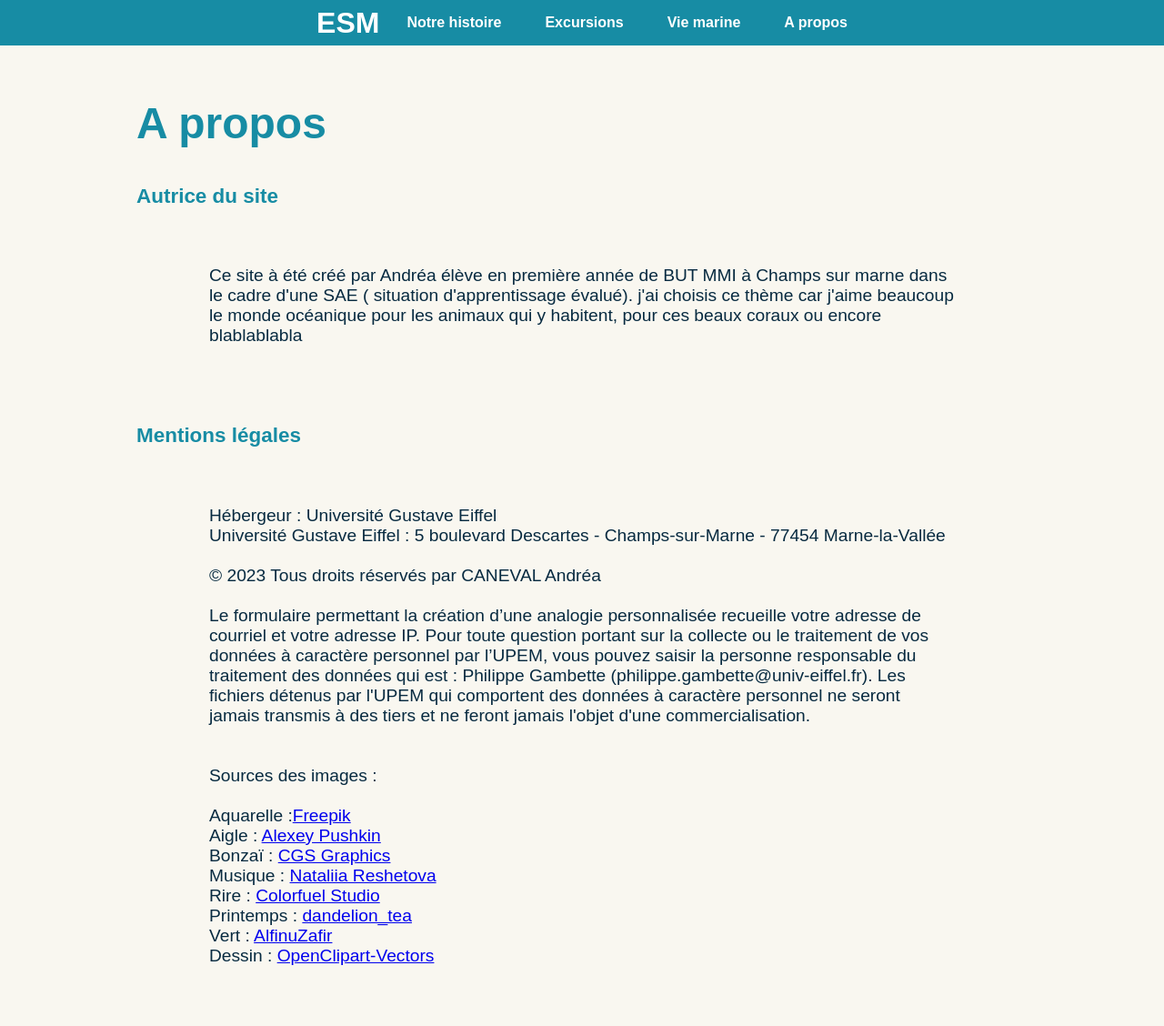
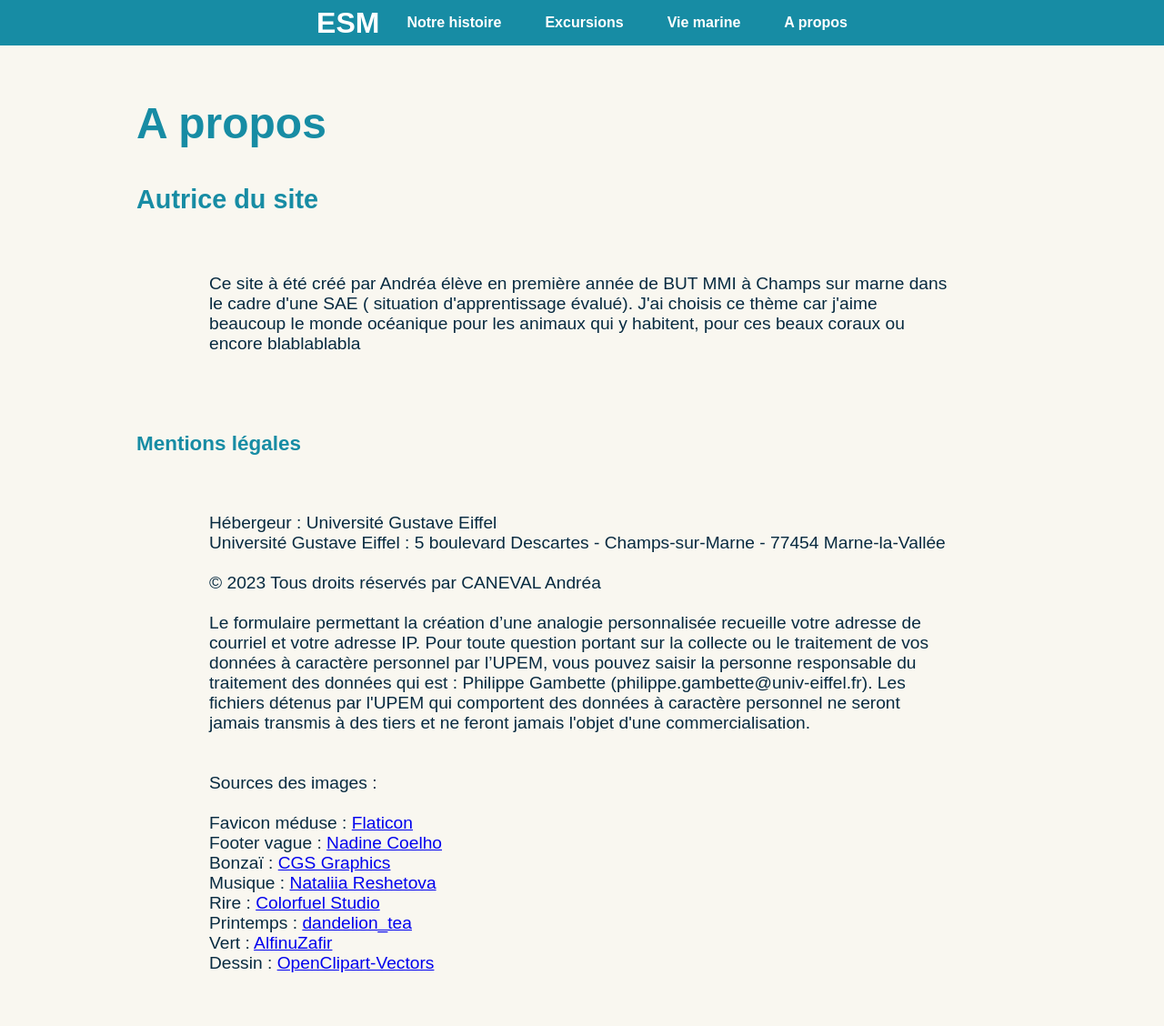
Before and after one commit to Andie4/R-saWeb, a PHP site: page /aPropos.php in a window 1280 px wide. Shown: the top 1128 px of the page at 91% size. Run offline with PHP 8.4, Linux system fonts and the light colour scheme.

Commit message:
Update aPropos.php

```diff
--- a/Resaweb-DeepBlue/aPropos.php
+++ b/Resaweb-DeepBlue/aPropos.php
@@ -8,6 +8,7 @@
     <link rel="preconnect" href="https://fonts.gstatic.com" crossorigin>
     <link href="https://fonts.googleapis.com/css2?family=Montserrat:ital,wght@0,551;1,551&display=swap" rel="stylesheet">
     <link rel="stylesheet" href="style.css">
+    <link rel="icon" href="images/meduse.png">
 </head>
 <body>
 
@@ -30,8 +31,8 @@
 
     <section class="aPropos ">
         <h1 class="titrePages">A propos</h1>
-        <h3 class="titresParagraphes">Autrice du site</h3><br>
-        <p class="paragraphe">Ce site à été créé par <span>Andréa</span> élève en première année de BUT MMI à Champs sur marne dans le cadre d'une SAE ( situation d'apprentissage évalué). j'ai choisis ce thème car j'aime beaucoup le monde océanique pour les animaux qui y habitent, pour ces beaux coraux ou encore blablablabla </p> <br><br>
+        <h2 class="titresParagraphes">Autrice du site</h2><br>
+        <p class="paragraphe">Ce site à été créé par <span>Andréa</span> élève en première année de BUT MMI à Champs sur marne dans le cadre d'une SAE ( situation d'apprentissage évalué). J'ai choisis ce thème car j'aime beaucoup le monde océanique pour les animaux qui y habitent, pour ces beaux coraux ou encore blablablabla </p> <br><br>
         <h3 class="titresParagraphes">Mentions légales</h3><br>
         <p class="paragraphe">
             Hébergeur : Université Gustave Eiffel
@@ -41,11 +42,10 @@
             <br>Le formulaire permettant la création d’une analogie personnalisée recueille votre adresse de courriel et votre adresse IP. Pour toute question portant sur la collecte ou le traitement de vos données à caractère personnel par l’UPEM, vous pouvez saisir la personne responsable du traitement des données qui est : Philippe Gambette (philippe.gambette@univ-eiffel.fr). Les fichiers détenus par l'UPEM qui comportent des données à caractère personnel ne seront jamais transmis à des tiers et ne feront jamais l'objet d'une commercialisation. <br><br>
 
             <br> Sources des images : <br>
-            <br> Aquarelle :<a
-                href="https://www.freepik.com/free-vector/watercolor-blue-background_23761117.htm?query=bleu#from_view=detail_alsolike">Freepik</a>
-            <br> Aigle : <a
-                href="https://www.shutterstock.com/fr/image-vector/bald-eagle-isolated-on-white-this-1059061598">Alexey
-                Pushkin </a>
+            <br> Favicon méduse : <a
+                href="https://www.flaticon.com/fr/icone-gratuite/meduse_3068009?term=m%C3%A9duses&page=1&position=17&origin=search&related_id=3068009">Flaticon</a>
+            <br> Footer vague : <a
+                href="https://codepen.io/luc-benart/details/XWaNoMK">Nadine Coelho</a>
             <br> Bonzaï : <a
                 href="https://www.shutterstock.com/fr/image-illustration/zen-bonsai-tree-green-neutral-background-2204308917">
                 CGS Graphics</a>
@@ -88,7 +88,6 @@
       <li class="menu__item"><a class="menu__link" href="#">Recherche</a></li>
     </ul>
 
-            <p>&copy;2021 Nadine Coelho | All Rights Reserved</p>
         </footer>
   <script  src="resaweb.js"></script>
   <script type="module" src="https://unpkg.com/ionicons@5.5.2/dist/ionicons/ionicons.esm.js"></script>
```
